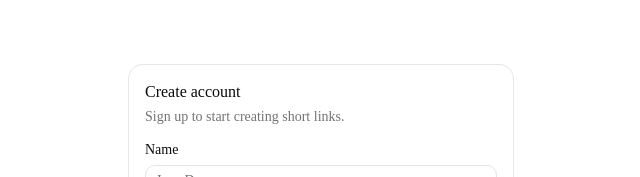
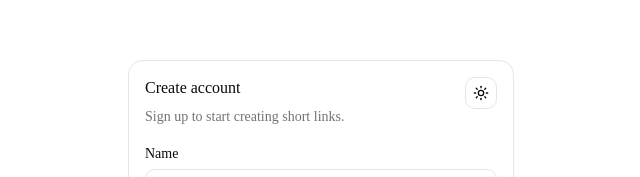
Before and after one commit to AZCPCF/short-link-manager, a Next.js app: page /signup in a window 1280 px wide. Shown: the part 137-314 px from the top of the page, without its empty margins (319-959 px from the left). Built offline with nearby package versions, Linux system fonts and the light colour scheme; no server answers; what @neon/auth would draw is missing.

Commit message:
refactor(auth): move theme toggle into card header

```diff
--- a/src/app/(auth)/login/page.tsx
+++ b/src/app/(auth)/login/page.tsx
@@ -1,5 +1,6 @@
 import Link from "next/link";
 
+import { ThemeToggle } from "@/components/theme-toggle";
 import {
   Card,
   CardContent,
@@ -14,10 +15,15 @@ export default function LoginPage() {
     <main className="flex min-h-screen items-center justify-center p-4">
       <Card className="w-full max-w-sm">
         <CardHeader>
-          <CardTitle>Log in</CardTitle>
-          <CardDescription>
-            Welcome back. Enter your details to continue.
-          </CardDescription>
+          <div className="flex items-start justify-between gap-4">
+            <div className="flex flex-col gap-2">
+              <CardTitle>Log in</CardTitle>
+              <CardDescription>
+                Welcome back. Enter your details to continue.
+              </CardDescription>
+            </div>
+            <ThemeToggle />
+          </div>
         </CardHeader>
         <CardContent className="flex flex-col gap-4">
           <LoginForm />
--- a/src/app/(auth)/signup/page.tsx
+++ b/src/app/(auth)/signup/page.tsx
@@ -1,5 +1,6 @@
 import Link from "next/link";
 
+import { ThemeToggle } from "@/components/theme-toggle";
 import {
   Card,
   CardContent,
@@ -14,10 +15,15 @@ export default function SignUpPage() {
     <main className="flex min-h-screen items-center justify-center p-4">
       <Card className="w-full max-w-sm">
         <CardHeader>
-          <CardTitle>Create account</CardTitle>
-          <CardDescription>
-            Sign up to start creating short links.
-          </CardDescription>
+          <div className="flex items-start justify-between gap-4">
+            <div className="flex flex-col gap-2">
+              <CardTitle>Create account</CardTitle>
+              <CardDescription>
+                Sign up to start creating short links.
+              </CardDescription>
+            </div>
+            <ThemeToggle />
+          </div>
         </CardHeader>
         <CardContent className="flex flex-col gap-4">
           <SignUpForm />
```
